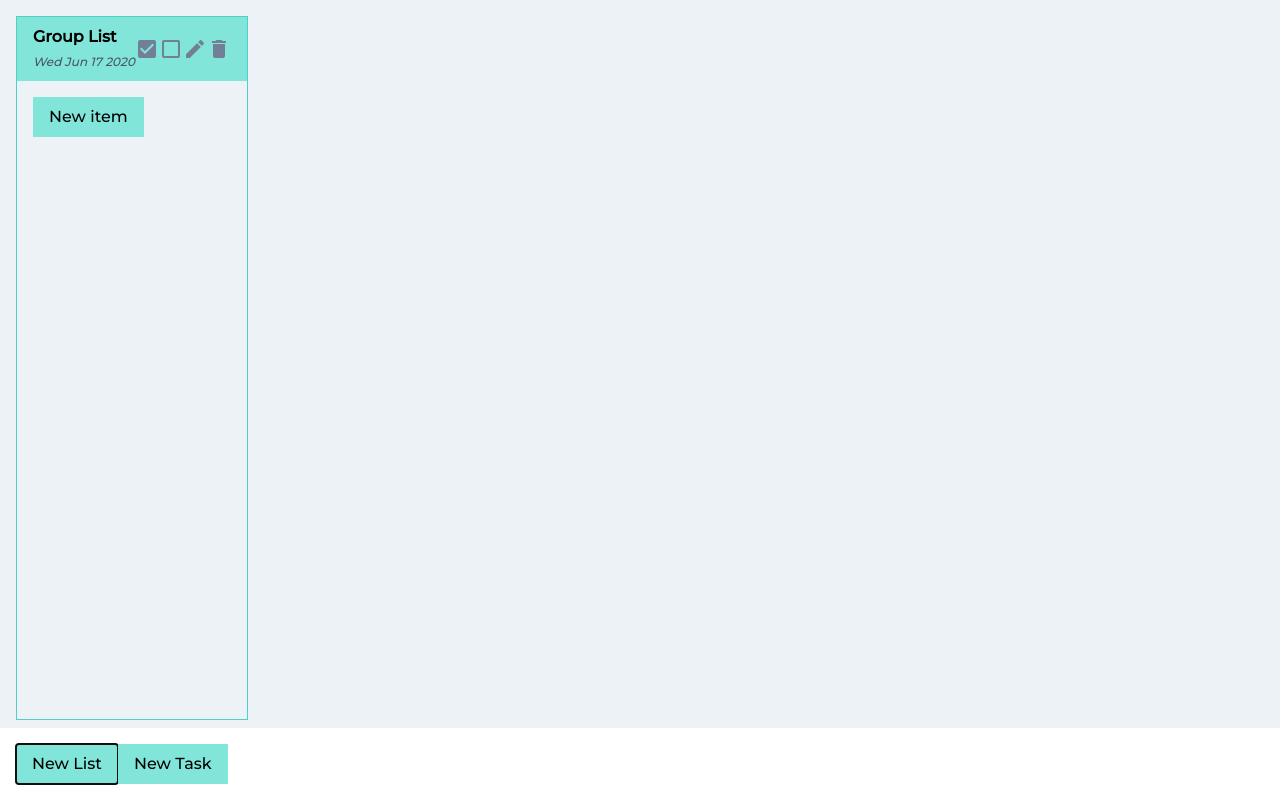
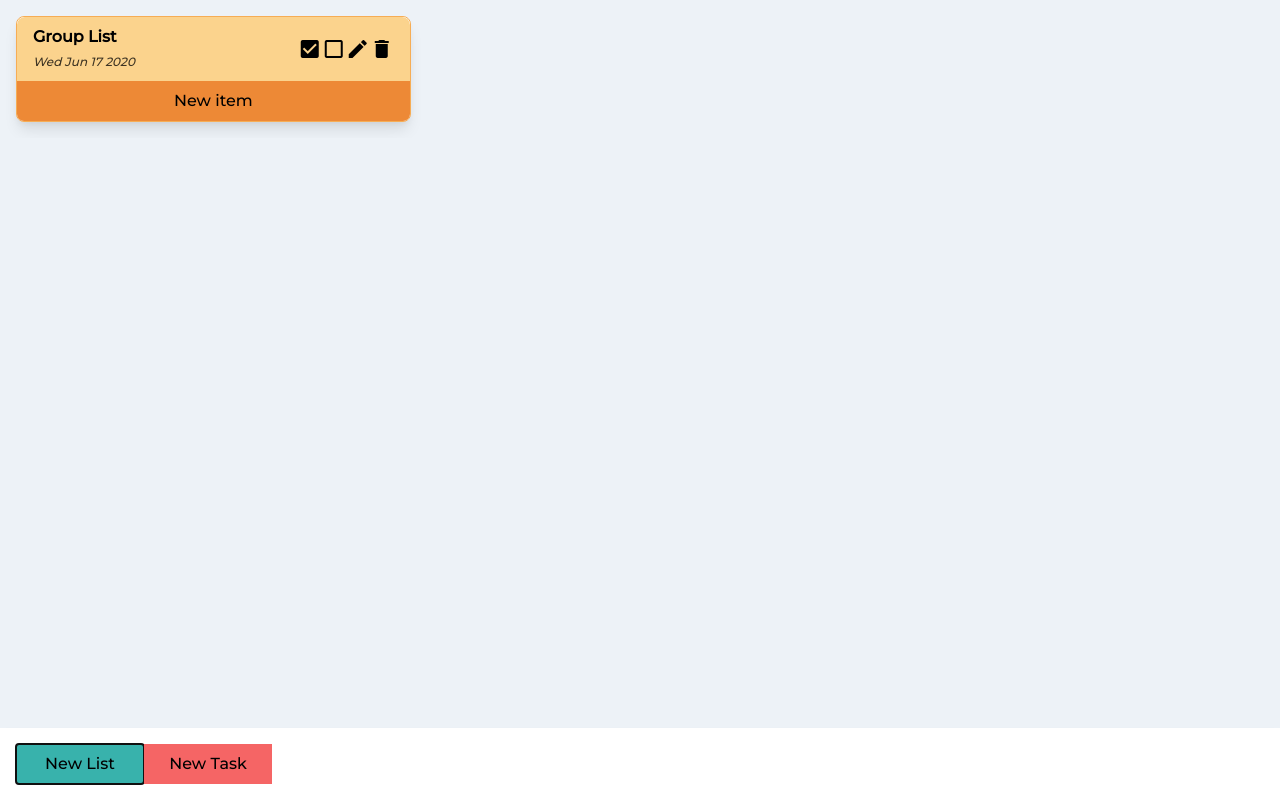
Before and after one commit to alexander-alarcon/tasks-tracker, a React (Create React App) app: page / in a window 1280 px wide. Both pictures are taken after a click on the button "New List". Built offline with nearby package versions, Linux system fonts and the light colour scheme.

Commit message:
Add colors Change styles

```diff
--- a/package.json
+++ b/package.json
@@ -8,6 +8,7 @@
     "@testing-library/react": "^9.3.2",
     "@testing-library/user-event": "^7.1.2",
     "autoprefixer": "^9.8.0",
+    "clsx": "^1.1.1",
     "husky": "^4.2.5",
     "lint-staged": "^10.2.11",
     "postcss-cli": "^7.1.1",
--- a/src/components/Button/index.jsx
+++ b/src/components/Button/index.jsx
@@ -1,17 +1,28 @@
+/* eslint-disable react/jsx-props-no-spreading */
+import { string } from 'prop-types';
 import React from 'react';
-import { string } from 'prop-types';
+import clsx from 'clsx';
 
-function Button({ text, ...props }) {
+function Button({ text, color, width, ...props }) {
   return (
-    // eslint-disable-next-line react/jsx-props-no-spreading
-    <button type="button" className="py-2 px-4 bg-teal-300" {...props}>
+    <button
+      type="button"
+      className={clsx('py-2 px-4', color, width)}
+      {...props}
+    >
       {text}
     </button>
   );
 }
 
+Button.defaultProps = {
+  width: 'w-full',
+};
+
 Button.propTypes = {
   text: string.isRequired,
+  color: string.isRequired,
+  width: string,
 };
 
 export default Button;
--- a/src/components/Footer/index.jsx
+++ b/src/components/Footer/index.jsx
@@ -1,5 +1,5 @@
+import { node, arrayOf, oneOfType } from 'prop-types';
 import React from 'react';
-import { node, arrayOf, oneOfType } from 'prop-types';
 
 function Footer({ children }) {
   return (
--- a/src/components/Header/index.jsx
+++ b/src/components/Header/index.jsx
@@ -1,26 +1,20 @@
+import { string } from 'prop-types';
 import React from 'react';
-import { string } from 'prop-types';
 
 function Header({ title, date }) {
   return (
     <header className="flex items-center">
       <div className="flex-1">
         <div className="font-bold">{title}</div>
-        <span className="text-gray-700 text-xs italic">{date}</span>
+        <span className="text-xs italic opacity-75">{date}</span>
       </div>
       <div className="actions flex items-center text-sm">
-        <span className="material-icons cursor-pointer text-gray-600">
-          check_box
-        </span>
-        <span className="material-icons cursor-pointer text-gray-600">
+        <span className="material-icons cursor-pointer">check_box</span>
+        <span className="material-icons cursor-pointer">
           check_box_outline_blank
         </span>
-        <span className="material-icons cursor-pointer text-gray-600">
-          edit
-        </span>
-        <span className="material-icons cursor-pointer text-gray-600">
-          delete
-        </span>
+        <span className="material-icons cursor-pointer">edit</span>
+        <span className="material-icons cursor-pointer">delete</span>
       </div>
     </header>
   );
--- a/src/components/Todo/index.jsx
+++ b/src/components/Todo/index.jsx
@@ -1,11 +1,17 @@
+import { shape, string } from 'prop-types';
 import React from 'react';
-import { shape, string } from 'prop-types';
+import clsx from 'clsx';
 
 import Header from '../Header';
 
-function Todo({ data }) {
+function Todo({ data, borderColor }) {
   return (
-    <div className="relative my-4 last:mb-0 p-4 bg-white border-l-8 border-teal-300 shadow">
+    <div
+      className={clsx(
+        'my-4 p-4 bg-white border-l-8 border-b rounded-md shadow-sm',
+        borderColor
+      )}
+    >
       <Header title={data.title} date={data.date} />
       <div className="todo__content text-sm italic">
         <p>{data.detail}</p>
@@ -20,6 +26,7 @@ export const TodoPropType = {
     date: string.isRequired,
     detail: string.isRequired,
   }).isRequired,
+  borderColor: string.isRequired,
 };
 
 Todo.propTypes = TodoPropType;
--- /dev/null
+++ b/src/components/TodoList/index.jsx
@@ -0,0 +1,50 @@
+import { shape, string, arrayOf } from 'prop-types';
+import React from 'react';
+import clsx from 'clsx';
+
+import Todo, { TodoPropType } from '../Todo';
+import Button from '../Button';
+import Header from '../Header';
+
+import COLORS from '../../utils/colors';
+
+function TodoList({ group }) {
+  const color = COLORS[group.color || 'blue'];
+
+  return (
+    <div
+      className={clsx(
+        'wrapper m-4 border rounded-lg shadow-lg bg-white overflow-y-auto',
+        color.border
+      )}
+    >
+      <div
+        className={clsx(
+          'py-2 px-4 rounded-t-lg',
+          color.background,
+          color.foreground
+        )}
+      >
+        <Header title="Group List" date={new Date().toDateString()} />
+      </div>
+      <div>
+        <Button text="New item" color={color.button} />
+      </div>
+      <div className="px-4 overflow-y-auto">
+        {group.tasks.map((task) => (
+          <Todo key={task.id} data={task} borderColor={color.border} />
+        ))}
+      </div>
+    </div>
+  );
+}
+
+TodoList.propTypes = {
+  group: shape({
+    id: string.isRequired,
+    title: string.isRequired,
+    tasks: arrayOf(TodoPropType.data),
+  }).isRequired,
+};
+
+export default TodoList;
--- a/src/containers/App/index.jsx
+++ b/src/containers/App/index.jsx
@@ -3,9 +3,11 @@ import { useDispatch, useSelector } from 'react-redux';
 
 import groupSlice, { getAllGroups } from '../../store/reducers/group';
 import taskSlice from '../../store/reducers/tasks';
+import TodoList from '../../components/TodoList';
 import Button from '../../components/Button';
 import Footer from '../../components/Footer';
-import TodoList from '../TodoList';
+
+import COLORS from '../../utils/colors';
 
 function App() {
   const dispatch = useDispatch();
@@ -16,6 +18,9 @@ function App() {
       groupSlice.actions.addGroup({
         id: '1',
         title: 'group 1',
+        color: Object.keys(COLORS)[
+          Math.floor(Math.random() * Object.keys(COLORS).length)
+        ],
       })
     );
   };
@@ -34,16 +39,26 @@ function App() {
 
   return (
     <div className="App bg-gray-200 flex flex-col min-h-screen">
-      <div className="relative flex flex-1 mt-16 sm:mb-16 sm:mt-0">
-        <div className="lists__container grid grid-cols-1 sm:grid-cols-2 lg:grid-cols-3 overflow-auto">
+      <div className="container relative mt-16 mx-auto sm:mb-16 sm:mt-0">
+        <div className="lists__container grid grid-cols-1 sm:grid-cols-2 lg:grid-cols-3 grid-rows-max-content overflow-auto">
           {groups.map((group) => (
             <TodoList key={group.id} group={group} />
           ))}
         </div>
       </div>
       <Footer>
-        <Button text="New List" onClick={handleAddGroup} />
-        <Button text="New Task" onClick={handleAddTask} />
+        <Button
+          text="New List"
+          onClick={handleAddGroup}
+          color={COLORS.teal.button}
+          width="w-32"
+        />
+        <Button
+          text="New Task"
+          onClick={handleAddTask}
+          color={COLORS.red.button}
+          width="w-32"
+        />
       </Footer>
     </div>
   );
--- a/src/containers/TodoList/index.jsx
+++ /dev/null
@@ -1,34 +0,0 @@
-import React from 'react';
-import { shape, string, arrayOf } from 'prop-types';
-
-import Todo, { TodoPropType } from '../../components/Todo';
-import Button from '../../components/Button';
-import Header from '../../components/Header';
-
-function TodoList({ group }) {
-  return (
-    <div className="wrapper m-4 border border-teal-400">
-      <div className="bg-teal-300 py-2 px-4">
-        <Header title="Group List" date={new Date().toDateString()} />
-      </div>
-      <div className="px-4 max-h-64 overflow-y-auto">
-        {group.tasks.map((task) => (
-          <Todo key={task.id} data={task} />
-        ))}
-      </div>
-      <div className="p-4">
-        <Button text="New item" />
-      </div>
-    </div>
-  );
-}
-
-TodoList.propTypes = {
-  group: shape({
-    id: string.isRequired,
-    title: string.isRequired,
-    tasks: arrayOf(TodoPropType.data),
-  }).isRequired,
-};
-
-export default TodoList;
--- /dev/null
+++ b/src/utils/colors.js
@@ -0,0 +1,34 @@
+const COLORS = {
+  blue: {
+    background: 'bg-blue-300',
+    foreground: 'text-black',
+    border: 'border-blue-400',
+    button: 'bg-blue-500',
+  },
+  red: {
+    background: 'bg-red-300',
+    foreground: 'text-black',
+    border: 'border-red-400',
+    button: 'bg-red-500',
+  },
+  orange: {
+    background: 'bg-orange-300',
+    foreground: 'text-black',
+    border: 'border-orange-400',
+    button: 'bg-orange-500',
+  },
+  teal: {
+    background: 'bg-teal-300',
+    foreground: 'text-black',
+    border: 'border-teal-400',
+    button: 'bg-teal-500',
+  },
+  indigo: {
+    background: 'bg-indigo-300',
+    foreground: 'text-black',
+    border: 'border-indigo-400',
+    button: 'bg-indigo-500',
+  },
+};
+
+export default COLORS;
--- a/src/utils/localStorage.js
+++ b/src/utils/localStorage.js
@@ -3,7 +3,7 @@ export const saveState = (state) => {
     const serializedState = JSON.stringify(state);
     localStorage.setItem('state', serializedState);
   } catch (err) {
-    console.error(err);
+    localStorage.setItem('state', JSON.stringify({}));
   }
 };
 
--- a/tailwind.config.js
+++ b/tailwind.config.js
@@ -290,6 +290,10 @@ module.exports = {
     height: (theme) => ({
       auto: 'auto',
       ...theme('spacing'),
+      '1/5': '20%',
+      '2/5': '40%',
+      '3/5': '60%',
+      '4/5': '80%',
       full: '100%',
       screen: '100vh',
     }),
@@ -334,6 +338,10 @@ module.exports = {
     maxHeight: (theme) => ({
       full: '100%',
       screen: '100vh',
+      '1/5': '20%',
+      '2/5': '40%',
+      '3/5': '60%',
+      '4/5': '80%',
       ...theme('spacing'),
     }),
     maxWidth: (theme, { breakpoints }) => ({
@@ -525,6 +533,7 @@ module.exports = {
       '4': 'repeat(4, minmax(0, 1fr))',
       '5': 'repeat(5, minmax(0, 1fr))',
       '6': 'repeat(6, minmax(0, 1fr))',
+      'max-content': 'max-content',
     },
     gridRow: {
       auto: 'auto',
```
Also changed, not shown: 1 other file (tests, documents, lock files or other folders).
